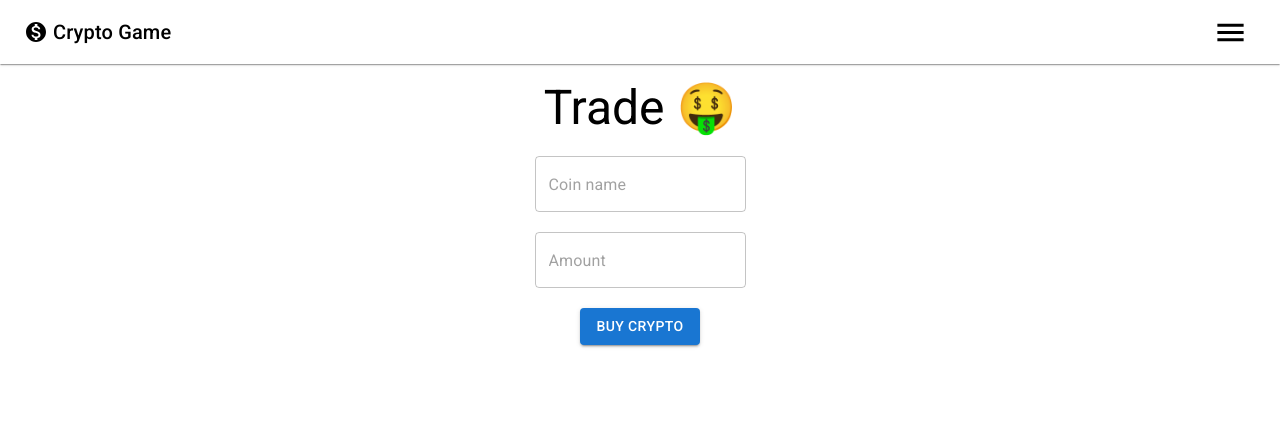
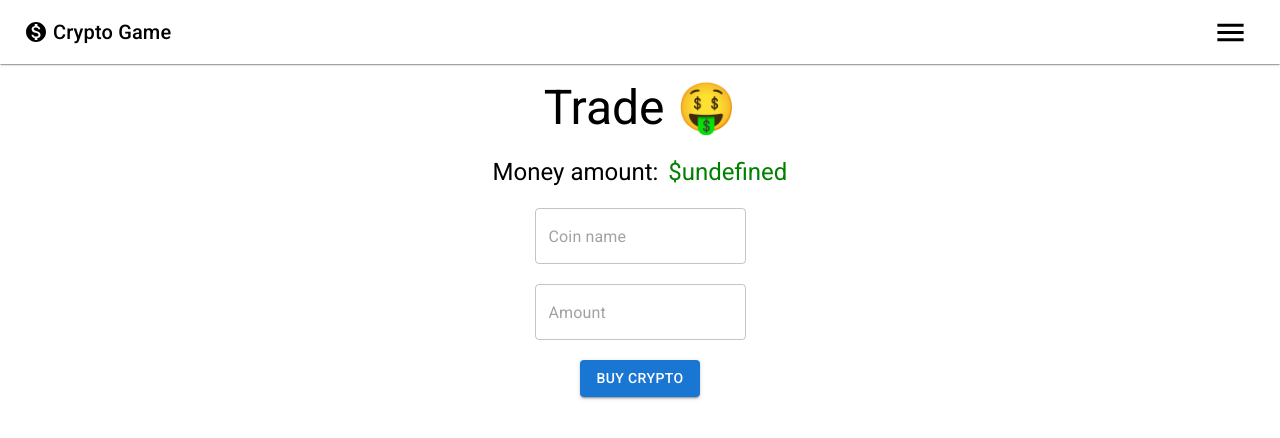
Before and after one commit to hffxx/cryptoapp, a React (Create React App) app in the folder frontend/: page /trade in a window 1280 px wide. Shown: the top 438 px of the page. Built offline with nearby package versions, Linux system fonts and the light colour scheme; no server answers; the database is empty; sample sign-in values are in the browser's storage; what react-swipeable-views-utils would draw is missing.

Commit message:
style: wallet

```diff
--- a/frontend/src/components/TableComponent.js
+++ b/frontend/src/components/TableComponent.js
@@ -82,10 +82,12 @@ const Infoheader = ({ tooltipText, text }) => {
 
 function Row({ coin, width }) {
   const coinFormat = (amount) => {
-    if (amount / 1000000000 > 1 && width <= 1200) {
+    if (amount / 1000000000 >= 1 && width <= 1200) {
       return `$${(amount / 1000000000).toFixed(2).replace(/(\.0+|0+)$/, "")}B`;
-    } else if (amount / 1000000 > 1 && width <= 1200) {
+    } else if (amount / 1000000 >= 1 && width <= 1200) {
       return `$${(amount / 1000000).toFixed(2).replace(/(\.0+|0+)$/, "")}M`;
+    } else if (amount / 1000 >= 1 && width <= 1200) {
+      return `$${(amount / 1000).toFixed(2).replace(/(\.0+|0+)$/, "")}M`;
     } else {
       return (
         <NumberFormat
--- a/frontend/src/components/Trade.js
+++ b/frontend/src/components/Trade.js
@@ -5,6 +5,7 @@ import { db } from "../firebase";
 import { setDoc, doc } from "firebase/firestore";
 import { useAuth } from "./contexts/AuthContext";
 import { useCoins } from "./contexts/CoinsContext";
+import { valueReducer } from "./Wallet";
 
 function Trade() {
   const [coinName, setCoinName] = useState("");
@@ -45,6 +46,12 @@ function Trade() {
           }}
         >
           <Typography variant="h3">Trade 🤑</Typography>
+          <Box sx={{ display: "flex", gap: "10px" }}>
+            <Typography variant="h5">Money amount:</Typography>
+            <Typography variant="h5" sx={{ color: "green" }}>
+              {`$${valueReducer(currentUserData?.balance)}`}
+            </Typography>
+          </Box>
           <TextField
             placeholder="Coin name"
             value={coinName}
@@ -52,13 +59,14 @@ function Trade() {
           ></TextField>
           <TextField
             placeholder="Amount"
-            type="tel"
             value={amount}
             onChange={(e) => setAmount(e.target.value)}
           ></TextField>
           <Button
             variant="contained"
-            onClick={() => handleBitcoin(coinName, amount)}
+            onClick={() =>
+              handleBitcoin(coinName.toLowerCase(), Number(amount))
+            }
             disabled={loading}
           >
             Buy Crypto
--- a/frontend/src/components/Wallet.js
+++ b/frontend/src/components/Wallet.js
@@ -3,15 +3,15 @@ import DashboardPage from "./Pages/DashboardPage";
 import { useAuth } from "./contexts/AuthContext";
 import { useCoins } from "./contexts/CoinsContext";
 import Spinner from "./Spinner";
-import { Box, Paper, Grid, Typography, Button } from "@mui/material";
+import { Box, Paper, Grid, Typography, Button, Divider } from "@mui/material";
 
 const capitalize = (s) => s.charAt(0).toUpperCase() + s.slice(1).toLowerCase();
-const valueReducer = (value) => {
-  if (value / 1000000000 > 1) {
+export const valueReducer = (value) => {
+  if (value / 1000000000 >= 1) {
     return `${(value / 1000000000).toFixed(2).replace(/(\.0+|0+)$/, "")}B`;
-  } else if (value / 1000000 > 1) {
+  } else if (value / 1000000 >= 1) {
     return `${(value / 1000000).toFixed(2).replace(/(\.0+|0+)$/, "")}M`;
-  } else if (value / 1000 > 1) {
+  } else if (value / 1000 >= 1) {
     return `${(value / 1000).toFixed(2).replace(/(\.0+|0+)$/, "")}K`;
   } else {
     return value;
@@ -120,15 +120,24 @@ function Wallet() {
             >
               <Typography variant="h3">Wallet 👛</Typography>
               <Box sx={{ display: "flex", gap: "10px" }}>
-                <Typography variant="h4">Crypto value:</Typography>
-                <Typography variant="h4" sx={{ color: "green" }}>
+                <Typography variant="h5">Crypto value:</Typography>
+                <Typography variant="h5" sx={{ color: "green" }}>
                   {`$${valueReducer(totalUserValue())}`}
                 </Typography>
               </Box>
               <Box sx={{ display: "flex", gap: "10px" }}>
-                <Typography variant="h4">Money amount:</Typography>
-                <Typography variant="h4" sx={{ color: "green" }}>
-                  {`$${valueReducer(currentUserData.balance)}`}
+                <Typography variant="h5">Money amount:</Typography>
+                <Typography variant="h5" sx={{ color: "green" }}>
+                  {`$${valueReducer(currentUserData?.balance)}`}
+                </Typography>
+              </Box>
+              <Divider sx={{ width: "100%" }} />
+              <Box sx={{ display: "flex", gap: "10px" }}>
+                <Typography variant="h5">Total amount:</Typography>
+                <Typography variant="h5" sx={{ color: "green" }}>
+                  {`$${valueReducer(
+                    currentUserData.balance + totalUserValue()
+                  )}`}
                 </Typography>
               </Box>
             </Box>
--- a/frontend/src/components/contexts/AuthContext.js
+++ b/frontend/src/components/contexts/AuthContext.js
@@ -25,6 +25,7 @@ export function AuthProvider({ children }) {
         balance: 1000000,
         coins: [],
         history: [],
+        totalValue: 1000000,
       });
     });
   };
```
